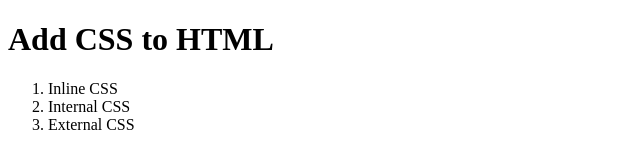
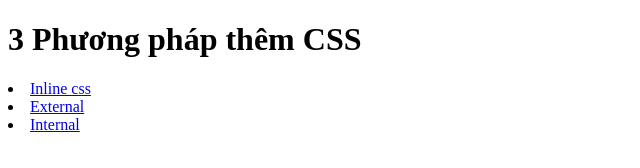
Before and after one commit to luanwibu/cssbaitap1, a plain HTML site: page index.html in a window 1280 px wide. Shown: the whole page, without its empty margins (0-640 px from the left). Drawn offline with Linux system fonts and the light colour scheme.

Commit message:
Add files via upload

```diff
--- a/index.html
+++ b/index.html
@@ -1,18 +1,19 @@
 <!DOCTYPE html>
 <html lang="en">
-<head>
-    <meta charset="UTF-8">
-    <meta name="viewport" content="width=device-width, initial-scale=1.0">
-    <link rel="stylesheet" href="./style.css" />
-    <title>Add CSS to HTML</title>
+  <head>
+    <meta charset="UTF-8" />
+    <title>Adding CSS</title>
+  </head>
 
-</head>
-<body>
-    <h1 >Add CSS to HTML</h1>
-    <ol>
-        <li>Inline CSS</li>
-        <li>Internal CSS</li>
-        <li>External CSS</li>
-    </ol>
-</body>
+  <body>
+    <h1>3 Phương pháp thêm CSS</h1>
+    <!--
+    1) Tạo 3 đường dẫn tới 3 Webpages: inline, internal and external
+    2) Làm theo hướng dẫn trong các file để style cho webpage
+  -->
+    <li><a href="./inline.html">Inline css</a></li>
+    <li><a href="./external.html">External</a> </li>
+    <li><a href="./internal.html">Internal</a></li>
+
+  </body>
 </html>
--- a/style.css
+++ b/style.css
@@ -0,0 +1,3 @@
+h1{
+    color:green;
+}
```
Also changed, not shown: external.html (added, +15 -0 lines), inline.html (added, +14 -0 lines), internal.html (added, +18 -0 lines).
